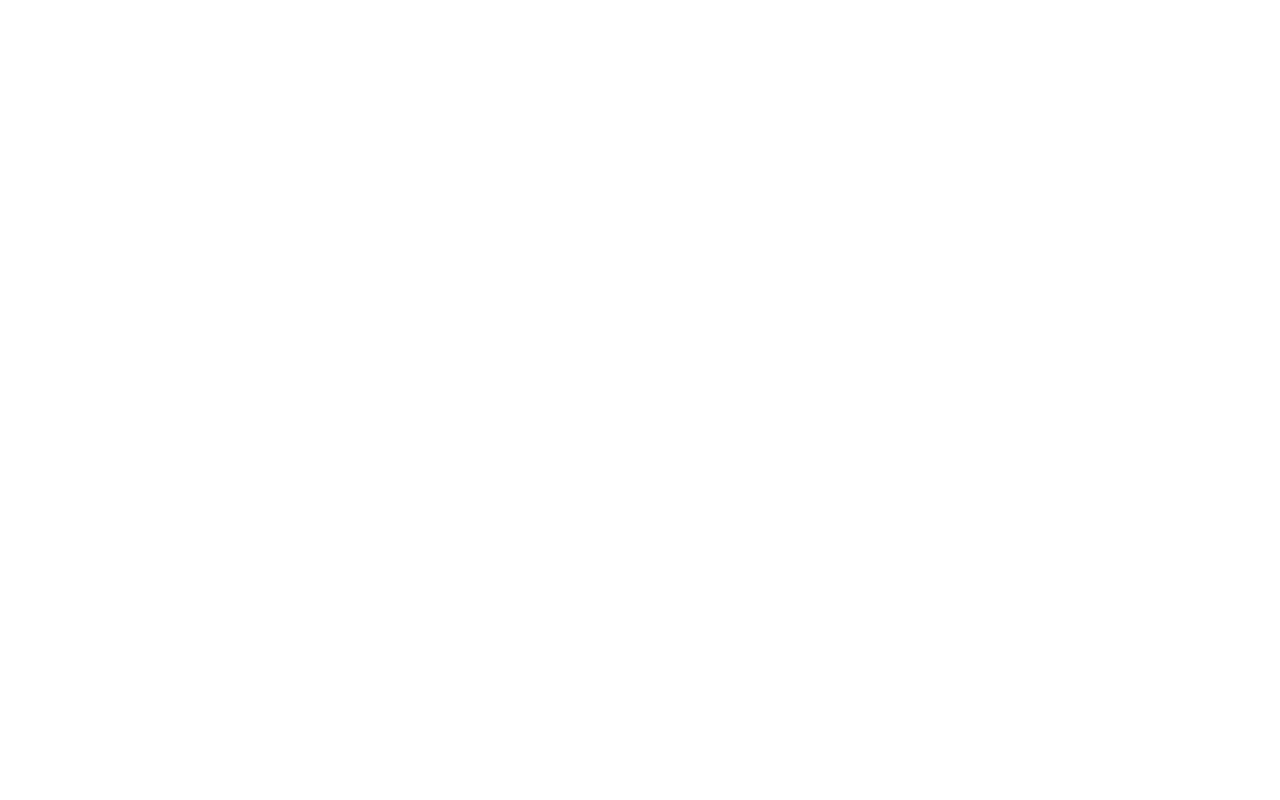
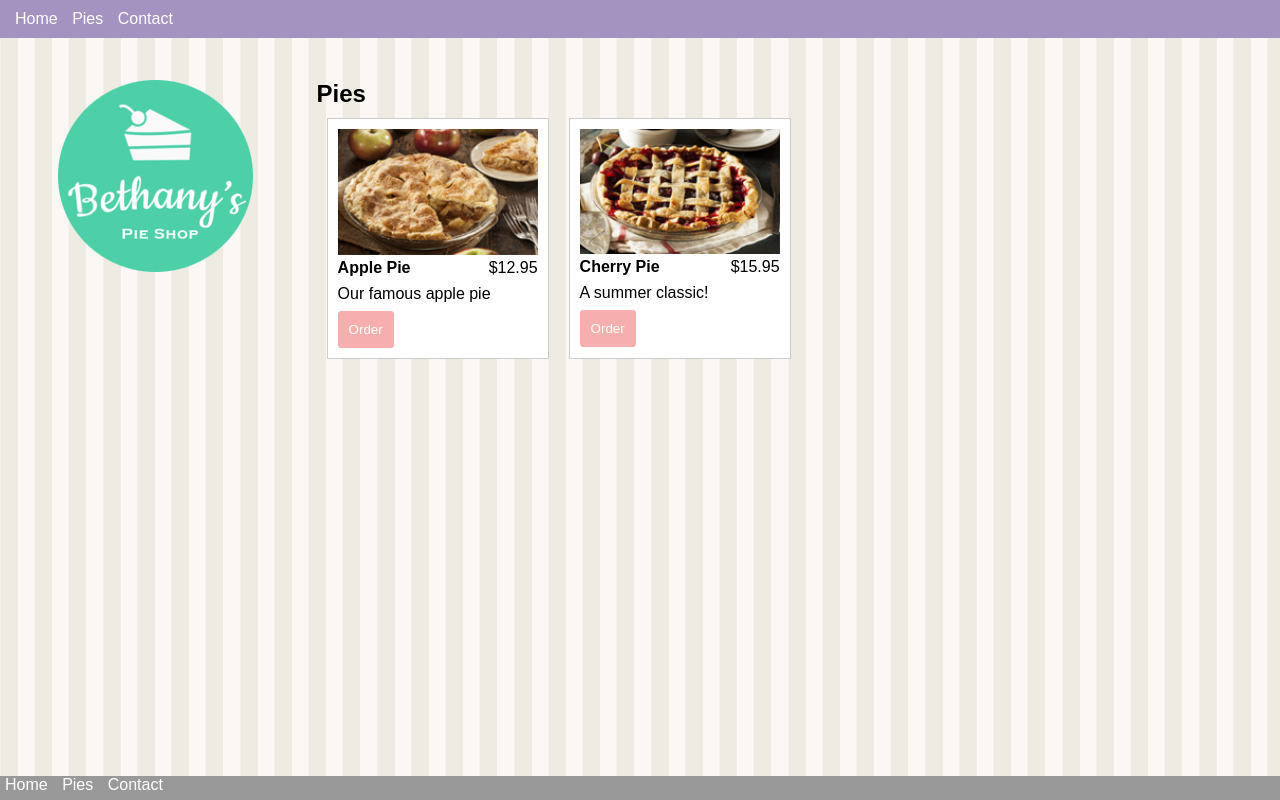
Before and after one commit to code-glutton/pie-application, a plain HTML site: page pies.html in a window 1280 px wide. Drawn offline with Linux system fonts and the light colour scheme.

Commit message:
basic css added

```diff
--- a/contact.html
+++ b/contact.html
@@ -0,0 +1,45 @@
+<!DOCTYPE html>
+<html lang="en">
+<head>
+    <meta charset="UTF-8">
+    <meta http-equiv="X-UA-Compatible" content="IE=edge">
+    <meta name="viewport" content="width=device-width, initial-scale=1.0">
+    <link rel="stylesheet" href="site.css" type="text/css"/>
+    <title>Contact | Bethany's pie shop</title>
+
+</head>
+<body>
+<header>
+    <nav>
+        <ul>
+            <li><a href="/">Home</a></li>
+            <li><a href="pies.html">Pies</a></li>
+            <li><a href="contact.html">Contact</a></li>
+        </ul>
+    </nav>
+</header>
+<main>
+    <aside>
+        <img src="images/logo.png" alt="bettany's pie shop">
+    </aside>
+    <article>
+       <h1>Contact</h1>
+       <p>We are always here for you!</p>
+       <p><a href="mailto:emmyodia@gmail.com">
+           Send us an email
+       </a>
+       and let us know how we can help make your occasion special.
+    </p>
+    </article>
+</main>
+<foote>
+    <nav>
+        <ul>
+            <li><a href="/">Home</a></li>
+            <li><a href="pies.html">Pies</a></li>
+            <li><a href="contact.html">Contact</a></li>
+        </ul>
+    </nav>
+</foote>
+</body>
+</html>
--- a/pies.html
+++ b/pies.html
@@ -0,0 +1,59 @@
+<!DOCTYPE html>
+<html lang="en">
+<head>
+    <meta charset="UTF-8">
+    <meta http-equiv="X-UA-Compatible" content="IE=edge">
+    <meta name="viewport" content="width=device-width, initial-scale=1.0">
+    <link rel="stylesheet" href="site.css" type="text/css"/>
+    <title>Pies | Bethany's pie shop</title>
+
+</head>
+<body>
+<header>
+    <nav>
+        <ul>
+            <li><a href="/">Home</a></li>
+            <li><a href="pies.html">Pies</a></li>
+            <li><a href="contact.html">Contact</a></li>
+        </ul>
+    </nav>
+</header>
+<main>
+    <aside>
+        <img src="images/logo.png" alt="bettany's pie shop">
+    </aside>
+    <article>
+        <h1>Pies</h1>
+       <section class="columns-desktop">
+            <div class="pie">
+                <img src="images/apple-pie.png" alt="Apple pie">
+                <div class="columns">
+                    <div class="title">Apple Pie</div>
+                    <div class="price"> $12.95</div>
+                </div>
+                <p class="desc">Our famous apple pie</p>
+                <button data-order="apple-pie">Order</button>
+            </div>
+            <div class="pie">
+                <img src="images/cherry-pie.png" alt="Cherry pie">
+                <div class="columns">
+                    <div class="title">Cherry Pie</div>
+                    <div class="price"> $15.95</div>
+                </div>
+                <p class="desc">A summer classic!</p>
+                <button data-order="cherry-pie">Order</button>
+            </div>
+       </section>
+    </article>
+</main>
+<foote>
+    <nav>
+        <ul>
+            <li><a href="/">Home</a></li>
+            <li><a href="pies.html">Pies</a></li>
+            <li><a href="contact.html">Contact</a></li>
+        </ul>
+    </nav>
+</foote>
+</body>
+</html>
--- a/site.css
+++ b/site.css
@@ -0,0 +1,124 @@
+*{
+    margin: 0;
+}
+
+html,
+body{
+    height: 100%;
+}
+
+body{
+    font-family: Arial, Helvetica, sans-serif;
+    background-color: #999;
+}
+
+p{
+    margin: .5em 0 .5em 0;
+}
+
+header{
+    display: block;
+    position: fixed;
+    top: 0;
+    left: 0;
+    width: 100%;
+    background-color: #a493c0;
+    padding: 10px;
+}
+
+nav a:visited,
+nav a:link{
+    color: #fff;
+    text-decoration: none;
+}
+
+nav > ul{
+    display: inline;
+    padding: 0;
+}
+
+nav > ul > li{
+    display: inline-block;
+    list-style: none;
+    margin: 0 5px 0 5px;
+}
+
+main{
+    display: block;
+    background-image: url("images/background.png");
+    padding-top: 3em;
+    padding-bottom: 3em;
+    min-height: 85%;
+}
+
+footer{
+    padding:15px;
+}
+
+aside,
+article{
+    padding: 2em;
+}
+
+aside{
+    text-align:center;
+}
+
+article{
+    width: 75%;
+}
+
+.columns{
+    display: flex;
+}
+
+@media only screen and (min-width: 768px){
+    main{
+        display: flex;
+    }
+
+    aside{
+        margin-left: 2%;
+    }
+
+    .columns-desktop{
+        display: flex;
+    }
+}
+
+/*Pies*/
+.pie{
+    width: 200px;
+    padding: 10px;
+    margin:10px;
+    background-color:#fff;
+    border:solid 1px #ccc;
+}
+
+.pie img{
+    width: 100%;
+}
+
+.pie .title{
+    font-weight: bold;
+}
+
+.pie .columns{
+    width: 100%;
+}
+
+.pie .price{
+    text-align: right;
+}
+
+.pie .columns div{
+    width: 50%;
+}
+
+.pie button{
+    background-color: #f6aeae;
+    padding:10px;
+    border: solid 1px #f6aeae;
+    border-radius:3px;
+    color: #fff;
+}
```
Also changed, not shown: index.html (+38 -1 lines).
